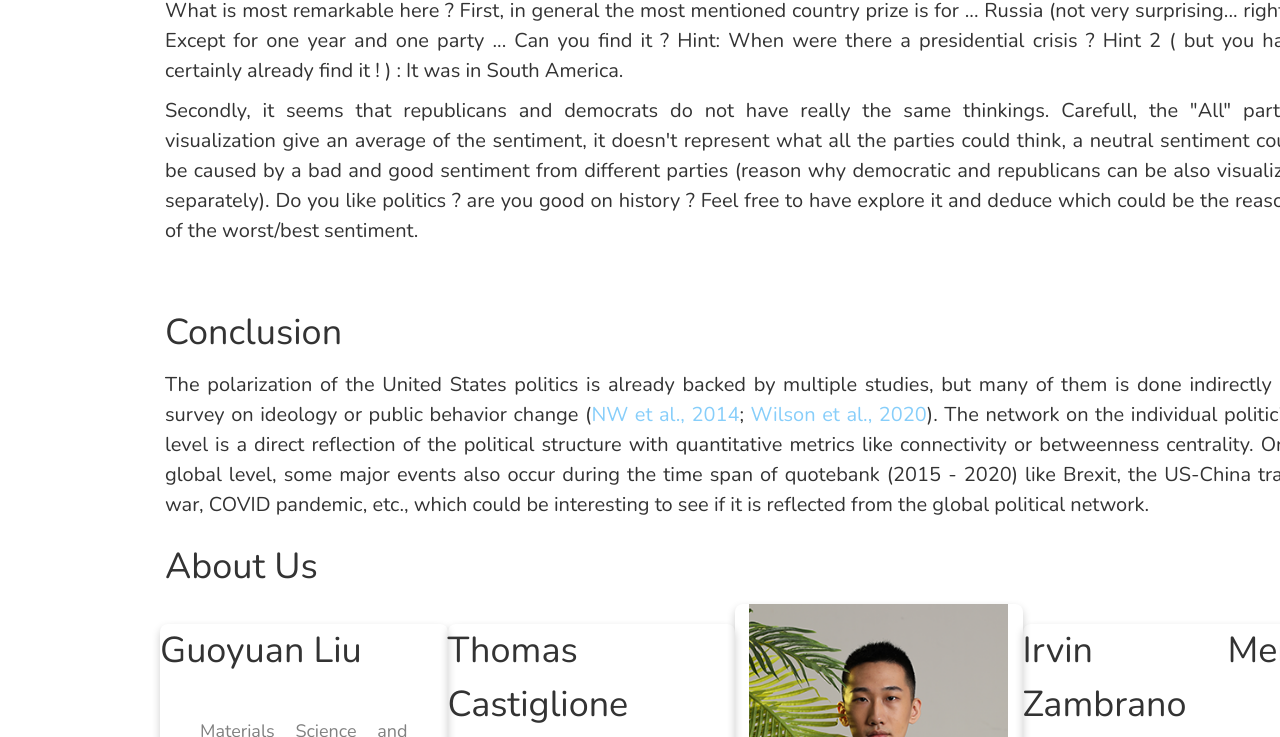
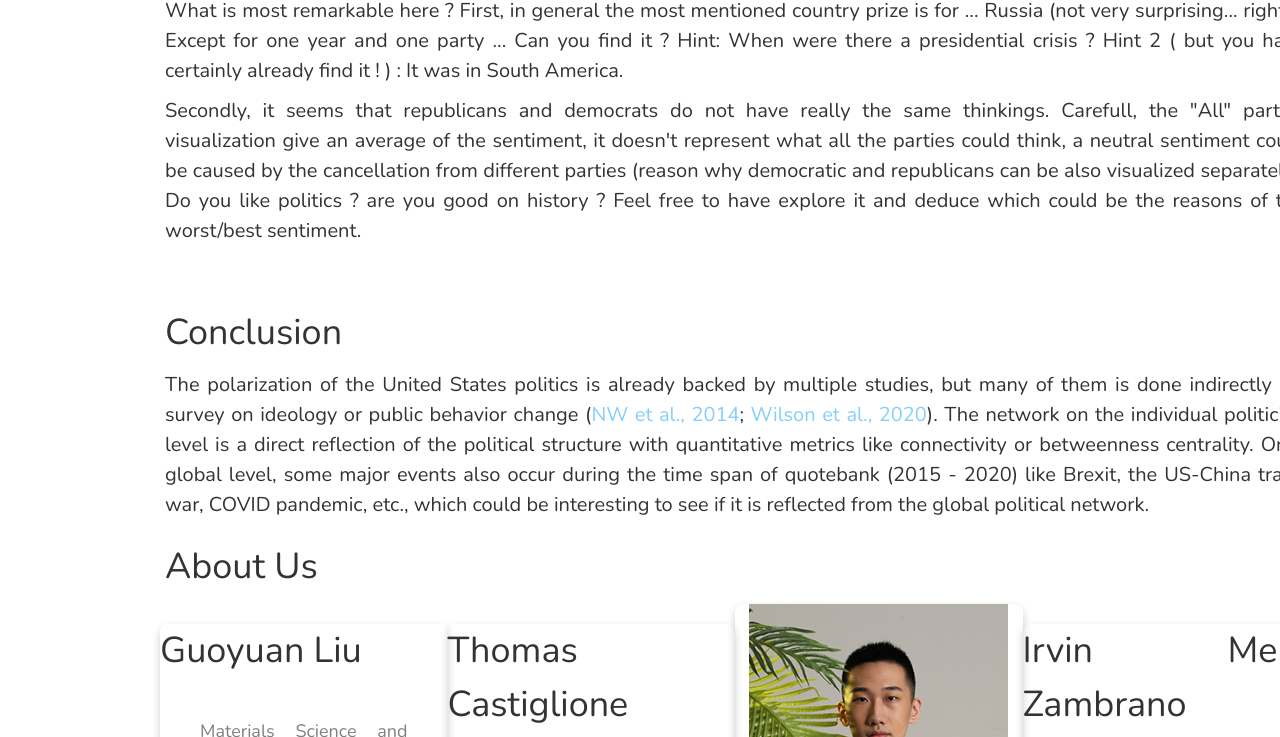
Before and after one commit to irvin-mero/date_a_data, a Jekyll site: the page built from index.html, in a window 1280 px wide and 900 px high, scrolled down 4121 px, cut to the strip 163-900 px from the top of the window. Built offline with Jekyll 4.4.1, drawn with Linux system fonts in a browser that asks for light colours.

Commit message:
update page

```diff
--- a/index.html
+++ b/index.html
@@ -159,8 +159,8 @@ background: "assets/images/donald_biden.jpg"
             </p>
             <p>
                 Secondly, it seems that republicans and democrats do not have really the same thinkings. Carefull, the "All" parties visualization
-                give an average of the sentiment, it doesn't represent what all the parties could think, a neutral sentiment could be caused by a bad
-                and good sentiment from different parties (reason why democratic and republicans can be also visualized separately). Do you like politics ?
+                give an average of the sentiment, it doesn't represent what all the parties could think, a neutral sentiment could be caused by the
+                cancellation from different parties (reason why democratic and republicans can be also visualized separately). Do you like politics ?
                 are you good on history ? Feel free to have explore it
                 and deduce which could be the reasons of the worst/best sentiment.
             </p>
```
